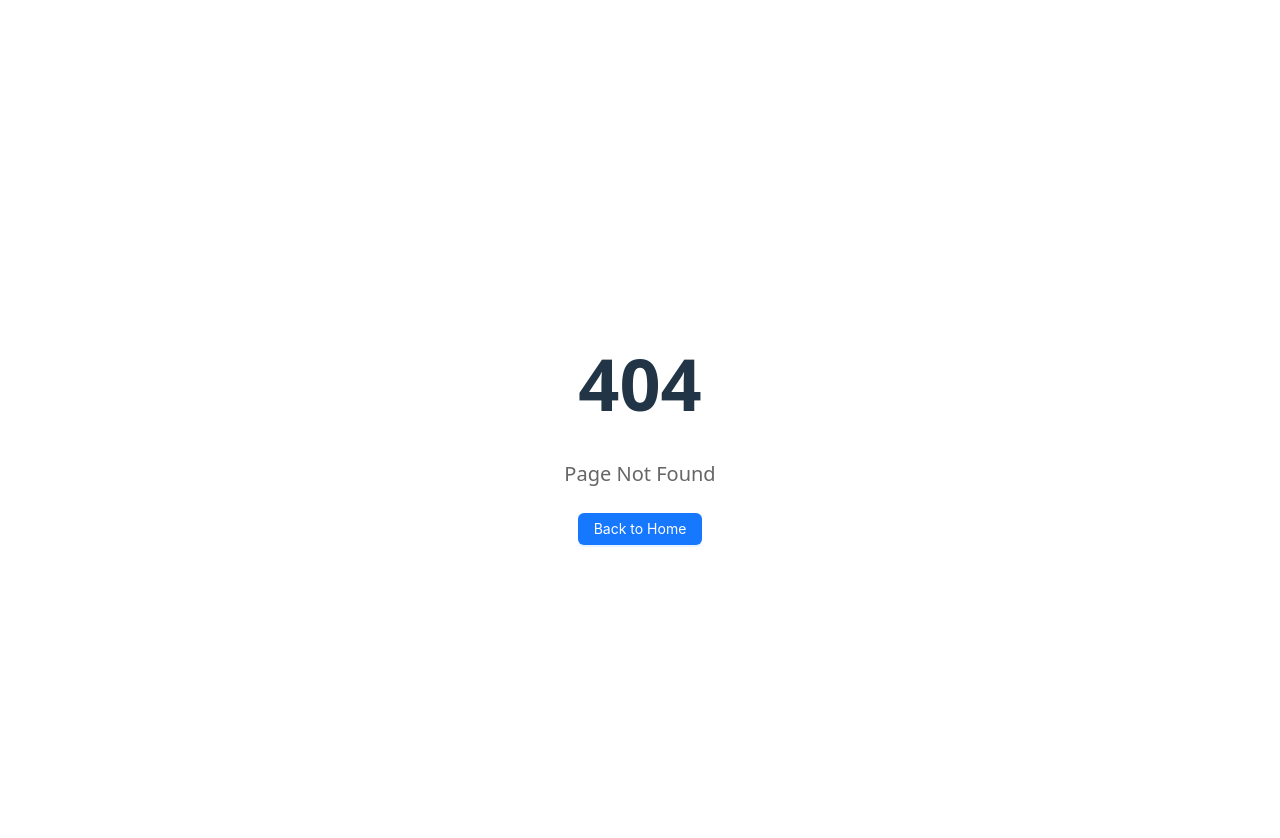
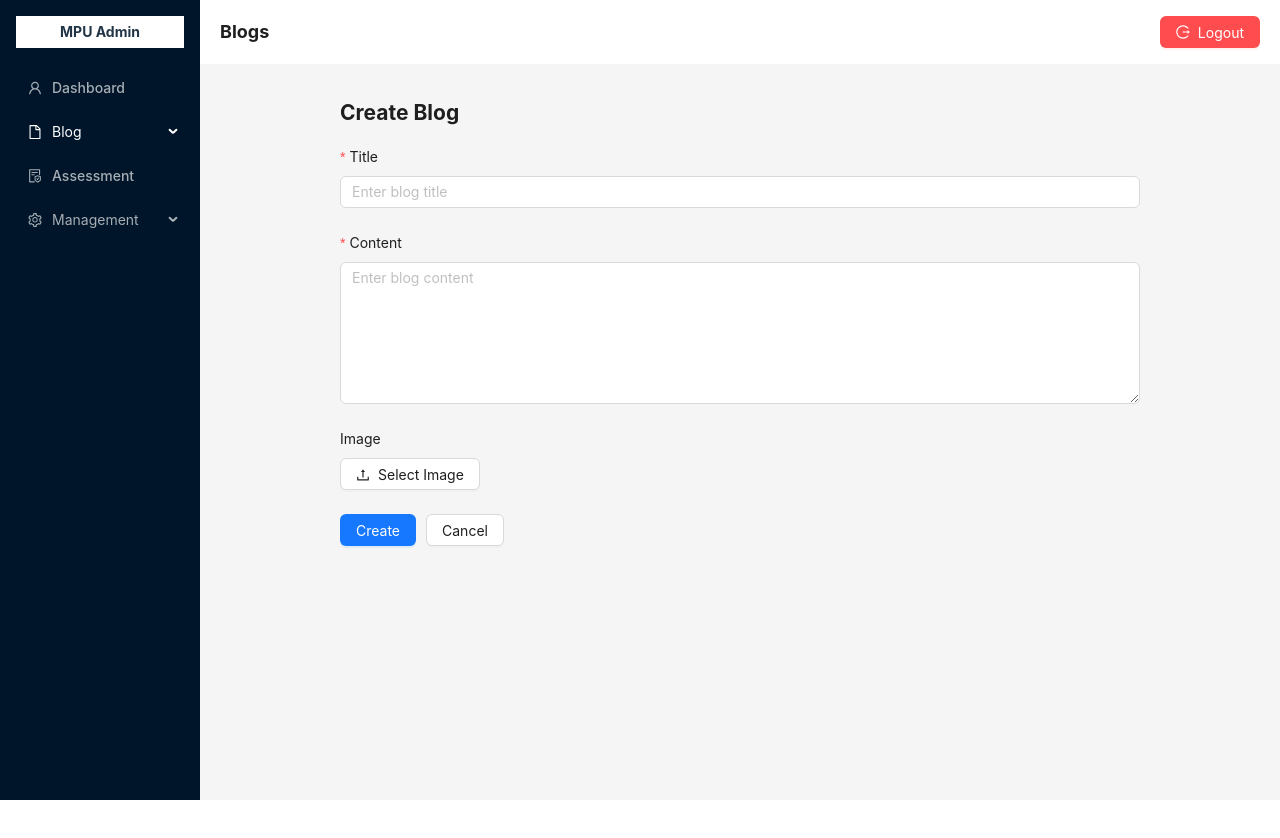
Before and after one commit to bagindaisfa/mpu-adminpanel-fe, a React (Vite) app: page /blogs/create in a window 1280 px wide. Before the commit this address had no page. After the commit the page ends 800 px from the top, so only its background shows below. Built offline with nearby package versions, Linux system fonts and the light colour scheme; sample sign-in values are in the browser's storage.

Commit message:
update 4

```diff
--- /dev/null
+++ b/src/pages/BlogForm.jsx
@@ -0,0 +1,104 @@
+import React, { useEffect, useState } from 'react';
+import { Form, Input, Button, Upload, message, Image } from 'antd';
+import { UploadOutlined } from '@ant-design/icons';
+import { createBlog, updateBlog, getBlogById } from '../services/blogs';
+import { useNavigate, useParams } from 'react-router-dom';
+
+const BlogForm = ({ isEdit = false }) => {
+  const [form] = Form.useForm();
+  const [imagePreview, setImagePreview] = useState(null);
+  const [fileList, setFileList] = useState([]);
+  const navigate = useNavigate();
+  const { id } = useParams(); // ambil ID dari URL untuk edit
+
+  useEffect(() => {
+    if (isEdit && id) {
+      getBlogById(id)
+        .then((data) => {
+          form.setFieldsValue({ title: data.title, content: data.content });
+          if (data.image_path) {
+            setImagePreview(
+              `${import.meta.env.VITE_BASE_URL}/uploads/${data.image_path}`
+            );
+          }
+        })
+        .catch(() => message.error('Failed to fetch blog data'));
+    }
+  }, [isEdit, id, form]);
+
+  const handleFinish = async (values) => {
+    const formData = new FormData();
+    formData.append('title', values.title);
+    formData.append('content', values.content);
+    if (fileList.length > 0) {
+      formData.append('image', fileList[0].originFileObj);
+    }
+
+    try {
+      if (isEdit && id) {
+        await updateBlog(id, formData);
+        message.success('Blog updated successfully');
+      } else {
+        await createBlog(formData);
+        message.success('Blog created successfully');
+      }
+      navigate('/blogs');
+    } catch (err) {
+      message.error('Failed to submit blog');
+    }
+  };
+
+  const handleUploadChange = ({ fileList }) => {
+    setFileList(fileList);
+    if (fileList[0]) {
+      const reader = new FileReader();
+      reader.onload = (e) => setImagePreview(e.target.result);
+      reader.readAsDataURL(fileList[0].originFileObj);
+    } else {
+      setImagePreview(null);
+    }
+  };
+
+  return (
+    <div style={{ maxWidth: 800, margin: 'auto' }}>
+      <h2>{isEdit ? 'Edit Blog' : 'Create Blog'}</h2>
+      <Form form={form} layout="vertical" onFinish={handleFinish}>
+        <Form.Item name="title" label="Title" rules={[{ required: true }]}>
+          <Input placeholder="Enter blog title" />
+        </Form.Item>
+
+        <Form.Item name="content" label="Content" rules={[{ required: true }]}>
+          <Input.TextArea rows={6} placeholder="Enter blog content" />
+        </Form.Item>
+
+        <Form.Item label="Image">
+          <Upload
+            fileList={fileList}
+            onChange={handleUploadChange}
+            beforeUpload={() => false} // prevent auto upload
+            listType="picture"
+            maxCount={1}
+          >
+            <Button icon={<UploadOutlined />}>Select Image</Button>
+          </Upload>
+          {imagePreview && (
+            <div style={{ marginTop: 10 }}>
+              <Image src={imagePreview} width={200} />
+            </div>
+          )}
+        </Form.Item>
+
+        <Form.Item>
+          <Button type="primary" htmlType="submit">
+            {isEdit ? 'Update' : 'Create'}
+          </Button>
+          <Button style={{ marginLeft: 10 }} onClick={() => navigate('/blogs')}>
+            Cancel
+          </Button>
+        </Form.Item>
+      </Form>
+    </div>
+  );
+};
+
+export default BlogForm;
--- a/src/pages/Blogs.jsx
+++ b/src/pages/Blogs.jsx
@@ -1,5 +1,98 @@
+import { useEffect, useState } from 'react';
+import { Table, Button, Space, Image, Popconfirm, message } from 'antd';
+import { useNavigate } from 'react-router-dom';
+import { getAllBlogs, deleteBlog } from '../services/blogs'; // Buat file ini nanti
+
 const Blogs = () => {
-  return <></>;
+  const [blogs, setBlogs] = useState([]);
+  const [loading, setLoading] = useState(false);
+  const navigate = useNavigate();
+
+  const fetchBlogs = async () => {
+    setLoading(true);
+    try {
+      const res = await getAllBlogs();
+      setBlogs(res);
+    } catch (err) {
+      message.error('Failed to load blogs');
+    } finally {
+      setLoading(false);
+    }
+  };
+
+  const handleDelete = async (id) => {
+    try {
+      await deleteBlog(id);
+      message.success('Blog deleted');
+      fetchBlogs();
+    } catch (err) {
+      message.error('Delete failed');
+    }
+  };
+
+  useEffect(() => {
+    fetchBlogs();
+  }, []);
+
+  const columns = [
+    {
+      title: 'Image',
+      dataIndex: 'image_path',
+      key: 'image_path',
+      render: (url) => <Image width={100} src={url} />,
+    },
+    {
+      title: 'Title',
+      dataIndex: 'title',
+      key: 'title',
+    },
+    {
+      title: 'Created At',
+      dataIndex: 'created_at',
+      key: 'created_at',
+      render: (val) => new Date(val).toLocaleString(),
+    },
+    {
+      title: 'Action',
+      key: 'action',
+      render: (_, record) => (
+        <Space>
+          <Button
+            type="link"
+            onClick={() => window.open(`/blogs/${record.id}`, '_blank')}
+          >
+            View
+          </Button>
+          <Button onClick={() => navigate(`/blogs/edit/${record.id}`)}>
+            Edit
+          </Button>
+          <Popconfirm
+            title="Are you sure to delete this blog?"
+            onConfirm={() => handleDelete(record.id)}
+            okText="Yes"
+            cancelText="No"
+          >
+            <Button danger>Delete</Button>
+          </Popconfirm>
+        </Space>
+      ),
+    },
+  ];
+
+  return (
+    <div>
+      <Button type="primary" onClick={() => navigate('/blogs/create')}>
+        + Add Blog
+      </Button>
+      <Table
+        columns={columns}
+        dataSource={blogs}
+        rowKey="id"
+        loading={loading}
+        style={{ marginTop: 20 }}
+      />
+    </div>
+  );
 };
 
 export default Blogs;
--- a/src/pages/Dashboard.jsx
+++ b/src/pages/Dashboard.jsx
@@ -129,7 +129,7 @@ const Dashboard = () => {
       {/* Latest Section */}
       <Row gutter={16} style={{ marginTop: 24 }}>
         <Col xs={24} md={8}>
-          <Card title="Latest Blogs" style={{ minHeight: 300 }}>
+          <Card title="Latest Blogs" style={{ minHeight: 400 }}>
             {loading ? (
               <Skeleton active paragraph={{ rows: 4 }} />
             ) : (
@@ -148,7 +148,7 @@ const Dashboard = () => {
           </Card>
         </Col>
         <Col xs={24} md={8}>
-          <Card title="Latest Comments" style={{ minHeight: 300 }}>
+          <Card title="Latest Comments" style={{ minHeight: 400 }}>
             {loading ? (
               <Skeleton active paragraph={{ rows: 4 }} />
             ) : (
@@ -156,7 +156,7 @@ const Dashboard = () => {
                 <Table
                   dataSource={latestComments}
                   columns={[
-                    { title: 'User', dataIndex: 'user', key: 'user' },
+                    { title: 'User', dataIndex: 'name', key: 'name' },
                     { title: 'Comment', dataIndex: 'comment', key: 'comment' },
                     { title: 'Date', dataIndex: 'date', key: 'date' },
                   ]}
@@ -168,7 +168,7 @@ const Dashboard = () => {
           </Card>
         </Col>
         <Col xs={24} md={8}>
-          <Card title="Latest Assessments Submittor" style={{ minHeight: 300 }}>
+          <Card title="Latest Assessments Submittor" style={{ minHeight: 400 }}>
             {loading ? (
               <Skeleton active paragraph={{ rows: 4 }} />
             ) : (
--- a/src/routes/AppRoutes.jsx
+++ b/src/routes/AppRoutes.jsx
@@ -5,6 +5,7 @@ import Blogs from '../pages/Blogs';
 import Assessments from '../pages/Assessments';
 import ProtectedRoute from './ProtectedRoute';
 import Comments from '../pages/Comments';
+import BlogForm from '../pages/BlogForm';
 import NotFound from '../pages/NotFound';
 
 const AppRoutes = () => {
@@ -25,6 +26,22 @@ const AppRoutes = () => {
           element={
             <ProtectedRoute>
               <Blogs />
+            </ProtectedRoute>
+          }
+        />
+        <Route
+          path="/blogs/create" // Route untuk tambah blog
+          element={
+            <ProtectedRoute>
+              <BlogForm />
+            </ProtectedRoute>
+          }
+        />
+        <Route
+          path="/blogs/edit/:id" // Route untuk edit blog
+          element={
+            <ProtectedRoute>
+              <BlogForm isEdit={true} />
             </ProtectedRoute>
           }
         />
--- /dev/null
+++ b/src/services/blogs.js
@@ -0,0 +1,25 @@
+import api from './api';
+
+export const getAllBlogs = async () => {
+  const response = await api.get('/blogs');
+  return response.data;
+};
+export const deleteBlog = async (id) => {
+  const response = await api.delete(`/blogs/${id}`);
+  return response.data;
+};
+
+export const createBlog = async (formData) => {
+  const response = await api.post('/blogs', formData);
+  return response.data;
+};
+
+export const updateBlog = async (id, formData) => {
+  const response = await api.put(`/blogs/${id}`, formData);
+  return response.data;
+};
+
+export const getBlogById = async (id) => {
+  const response = await api.get(`/blogs/${id}`);
+  return response.data;
+};
```
